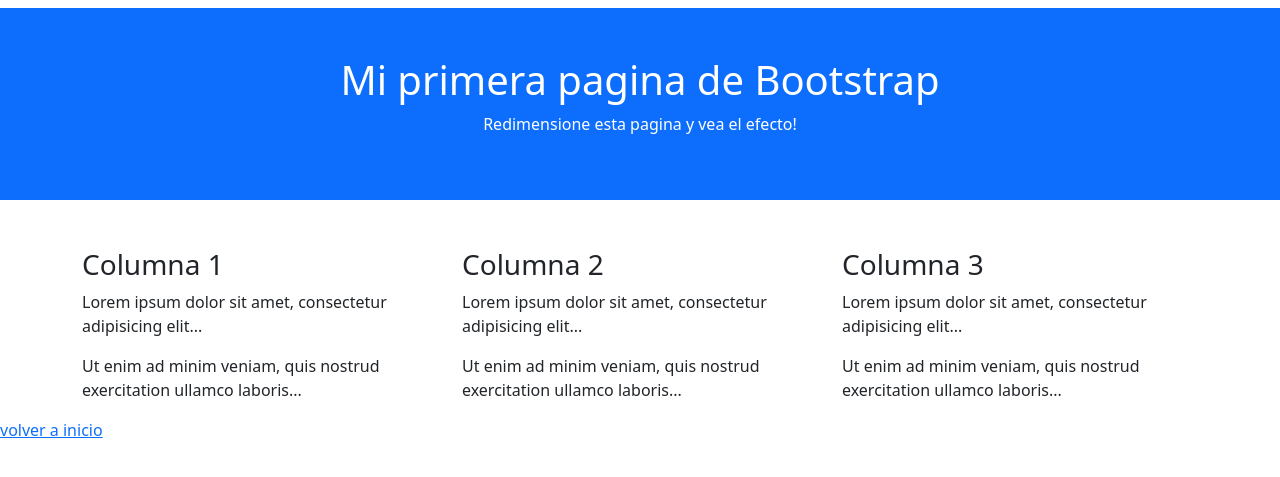
After one commit to hmartinez00/z_django_projects, a Django app: template CursoBsw3shools/BootStrap5/templates/Tutorial_de_Bootstrap_5/bs5empezar/example1.html in a window 1280 px wide. The commit adds this page. Shown: the top 477 px of the page. Run offline with Django 4.2, Linux system fonts and the light colour scheme; the template is opened without the code that fills it, so the values that code supplies are empty.

Commit message:
Version Estable 20230621 125520

```diff
--- /dev/null
+++ b/CursoBsw3shools/BootStrap5/templates/Tutorial_de_Bootstrap_5/bs5empezar/bs5empezar.html
@@ -0,0 +1,5 @@
+{% extends "base.html" %}
+{% block content %}
+    <h1>{{ modulo }}</h1>
+    <h2>{{ clase }}</h2>
+{% endblock %}
--- /dev/null
+++ b/CursoBsw3shools/BootStrap5/templates/Tutorial_de_Bootstrap_5/bs5empezar/example1.html
@@ -0,0 +1,27 @@
+{% extends "base.html" %}
+{% block content %}
+  <div class="container-fluid p-5 bg-primary text-white text-center">
+    <h1>Mi primera pagina de Bootstrap</h1>
+    <p>Redimensione esta pagina y vea el efecto!</p>
+  </div>
+
+  <div class="container mt-5">
+    <div class="row">
+      <div class="col-sm-4">
+        <h3>Columna 1</h3>
+        <p>Lorem ipsum dolor sit amet, consectetur adipisicing elit...</p>
+        <p>Ut enim ad minim veniam, quis nostrud exercitation ullamco laboris...</p>
+      </div>
+      <div class="col-sm-4">
+        <h3>Columna 2</h3>
+        <p>Lorem ipsum dolor sit amet, consectetur adipisicing elit...</p>
+        <p>Ut enim ad minim veniam, quis nostrud exercitation ullamco laboris...</p>
+      </div>
+      <div class="col-sm-4">
+        <h3>Columna 3</h3>
+        <p>Lorem ipsum dolor sit amet, consectetur adipisicing elit...</p>
+        <p>Ut enim ad minim veniam, quis nostrud exercitation ullamco laboris...</p>
+      </div>
+    </div>
+  </div>
+{% endblock %}
--- a/CursoBsw3shools/BootStrap5/templates/index.html
+++ b/CursoBsw3shools/BootStrap5/templates/index.html
@@ -5,7 +5,8 @@
         <h3>{{ modulos }}</h3>
         {% for i in clases %}
             <li>
-                <a href="{% url 'vistas_clases' modulo clase %}">{{ i }}</a>
+                {{i}}
+                <!-- <a href="{% url 'vistas_clases' modulos i|lower|cut:' ' %}">{{ i }}</a> -->
             </li>
         {% endfor %}
     </ul>
```
Also changed, not shown: settings/routes/routes.json (+4 -4 lines), CursoBsw3shools/db.sqlite3.
